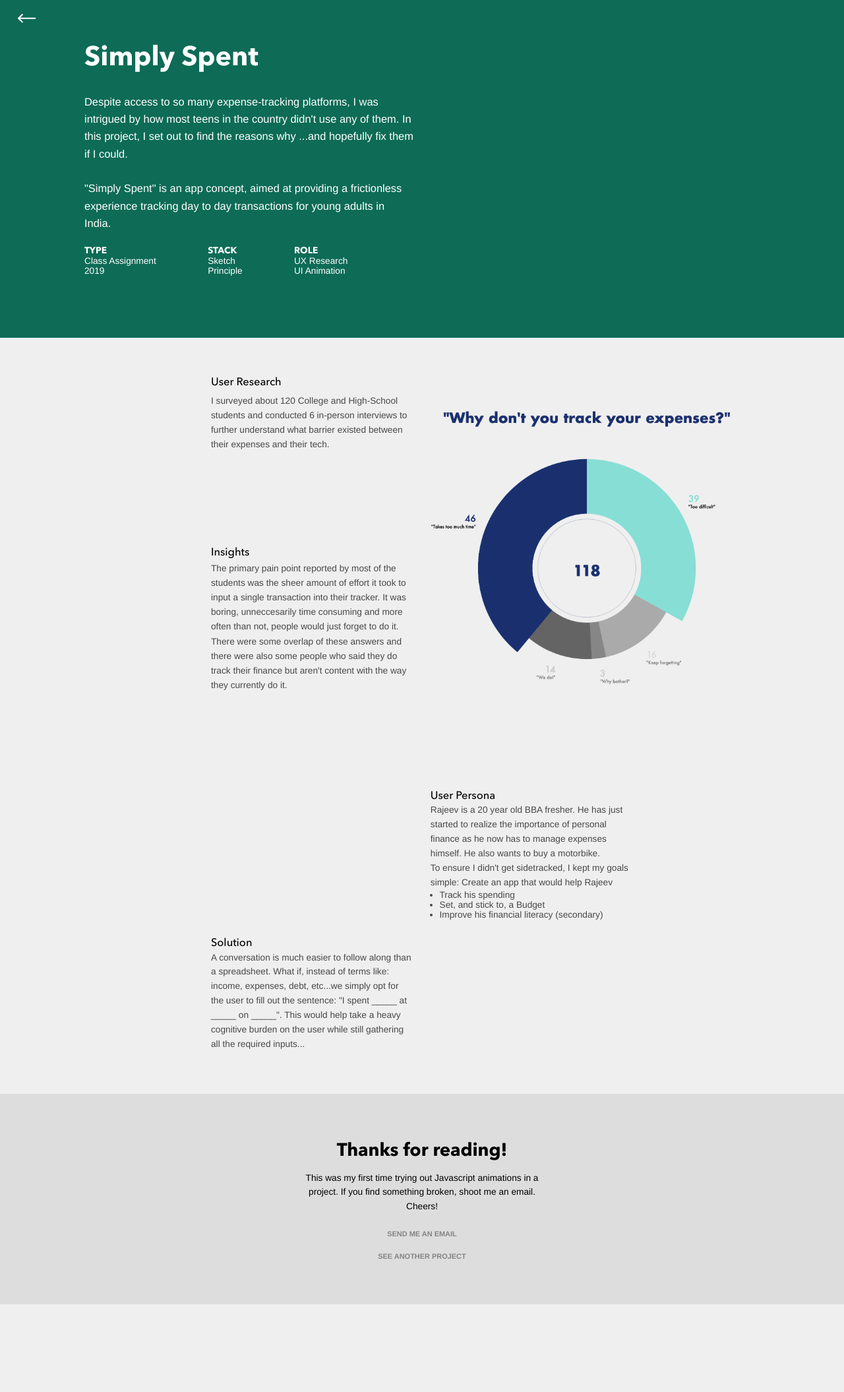
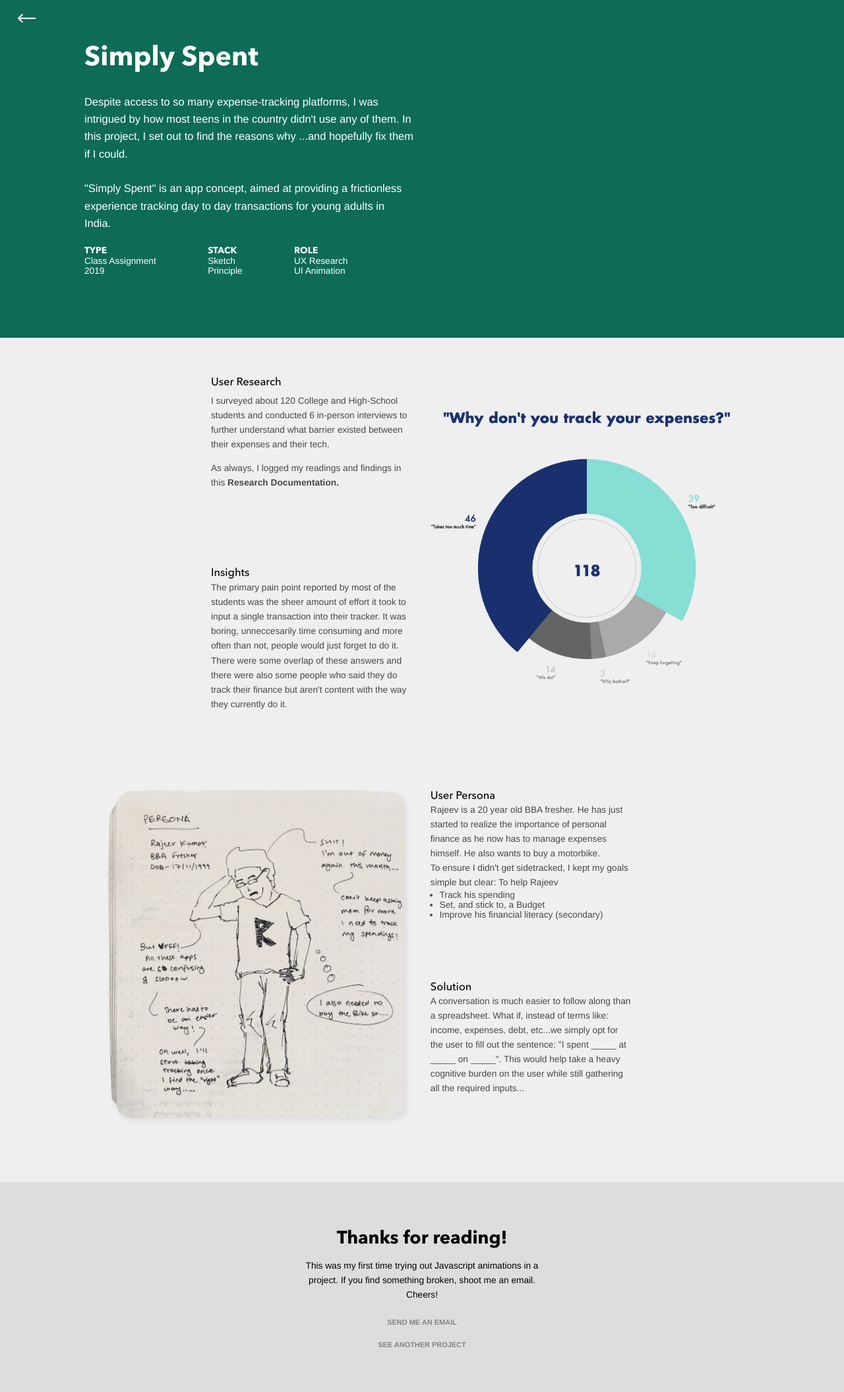
Before and after one commit to clearlysid/clearlysid.github.io, a Jekyll site: the page built from _work/2_uiux.html, in a window 1280 px wide. Shown: the whole page at 66% size. Built offline with Jekyll 4.4.1, drawn with Linux system fonts in a browser that asks for light colours; some web fonts are replaced; before the commit the page ends 1977 px from its top, so only the background shows below that.

Commit message:
updated projects

```diff
--- a/_work/2_uiux.html
+++ b/_work/2_uiux.html
@@ -19,6 +19,7 @@
     <section class="lax" data-lax-preset_small="addDepth">
         <h2 class="lax" data-lax-preset_large="eager-20">User Research</h2>
         <p>I surveyed about 120 College and High-School students and conducted 6 in-person interviews to further understand what barrier existed between their expenses and their tech.</p>
+        <p style="padding-top: 1rem;">As always, I logged my readings and findings in this <a href="https://paper.dropbox.com/doc/Research-Documentation-Teen-Finances-in-India--Aw3b4PV6mutT4mxkk7fggFsSAQ-thUkzSycJFoN1Gd38NVpt" style="font-weight:bold;">Research Documentation.</a></p>
     </section>
 
     <figure class="lax" data-lax-preset_small="addDepth">
@@ -34,7 +35,7 @@
     <section class="lax" data-lax-preset_small="addDepth">
         <h2 class="lax" data-lax-preset_large="eager-50">User Persona</h2>
         <p class="lax" data-lax-preset_large="eager-30">Rajeev is a 20 year old BBA fresher. He has just started to realize the importance of personal finance as he now has to manage expenses himself. He also wants to buy a motorbike.</p>
-        <p>To ensure I didn't get sidetracked, I kept my goals simple: Create an app that would help Rajeev<ul style="padding-left: 1rem; opacity: 0.7;">
+        <p>To ensure I didn't get sidetracked, I kept my goals simple but clear: To help Rajeev<ul style="padding-left: 1rem; opacity: 0.7;">
             <li>Track his spending</li>
             <li>Set, and stick to, a Budget</li>
             <li>Improve his financial literacy (secondary)</li>
@@ -42,7 +43,7 @@
     </section>
 
     <figure class="lax" data-lax-preset_small="addDepth">
-        <!-- <img src="{{ site.baseurl }}/assets/images/ui/donut.png" alt="" class="lax" data-lax-preset_large="lazy-100"> -->
+        <img src="{{ site.baseurl }}/assets/images/ui/persona.png" alt="" class="lax" data-lax-preset_large="lazy-50">
     </figure>
 
     <section class="lax" data-lax-preset_small="addDepth">
--- a/index.html
+++ b/index.html
@@ -24,7 +24,7 @@
                     <p>Send Email</p>
                     <svg xmlns="http://www.w3.org/2000/svg" viewBox="0 0 512 512"><path d="M462 86H50c-27.354 0-50 22.214-50 50v240c0 27.57 22.43 50 50 50h412c27.57 0 50-22.43 50-50V136c0-27.419-22.319-50-50-50zm-38.752 40L256 232.302 88.752 126h334.496zM472 376c0 5.514-4.486 10-10 10H50c-5.514 0-10-4.486-10-10V142.41l205.271 130.469a20 20 0 0021.457 0L472 142.41V376z"/></svg>
                 </a>
-                <a href="https://drive.google.com/file/d/1L5bvyeM8n71tFKDgWVrLvQv_pBSxNlCN/view?usp=sharing"  target="_blank">
+                <a href="https://drive.google.com/file/d/1L5bvyeM8n71tFKDgWVrLvQv_pBSxNlCN/view?usp=sharing" target="_blank">
                     <p>See Resume</p>
                     <svg xmlns="http://www.w3.org/2000/svg" viewBox="0 0 512 512"><path d="M426 0H187.91c-5.254 0-10.349 2.141-13.993 5.71L42.007 134.883c-3.863 3.784-6.007 9.035-6.007 14.29v313.45C36 489.849 58.43 512 86 512h340c27.57 0 50-22.151 50-49.377V49.377C476 22.151 453.57 0 426 0zM167.91 67.578v61.595h-62.9l62.9-61.595zM436 462.623c0 5.171-4.486 9.377-10 9.377H86c-5.514 0-10-4.207-10-9.377v-293.45h111.91c11.046 0 20-8.954 20-20V40H426c5.514 0 10 4.207 10 9.377v413.246z"/></svg>
                 </a>
--- a/styles/_sass/_layouts.scss
+++ b/styles/_sass/_layouts.scss
@@ -105,10 +105,14 @@
         padding-bottom: 10vw;
     }
 
+    section:nth-of-type(4){
+        grid-column: 4 / span 2;
+        grid-row: 4;
+    }
 
-    section:nth-of-type(4){
-        grid-column: 2 / span 2;
-        grid-row: 4;
+    figure:nth-of-type(2) {
+        grid-column: 1 / span 3;
+        grid-row: 3 / span 2;
     }
 
 
```
Also changed, not shown: other parts of index.html (+1 -1 lines), README.md, assets/images/ui/persona.png (added), 3 other files.
